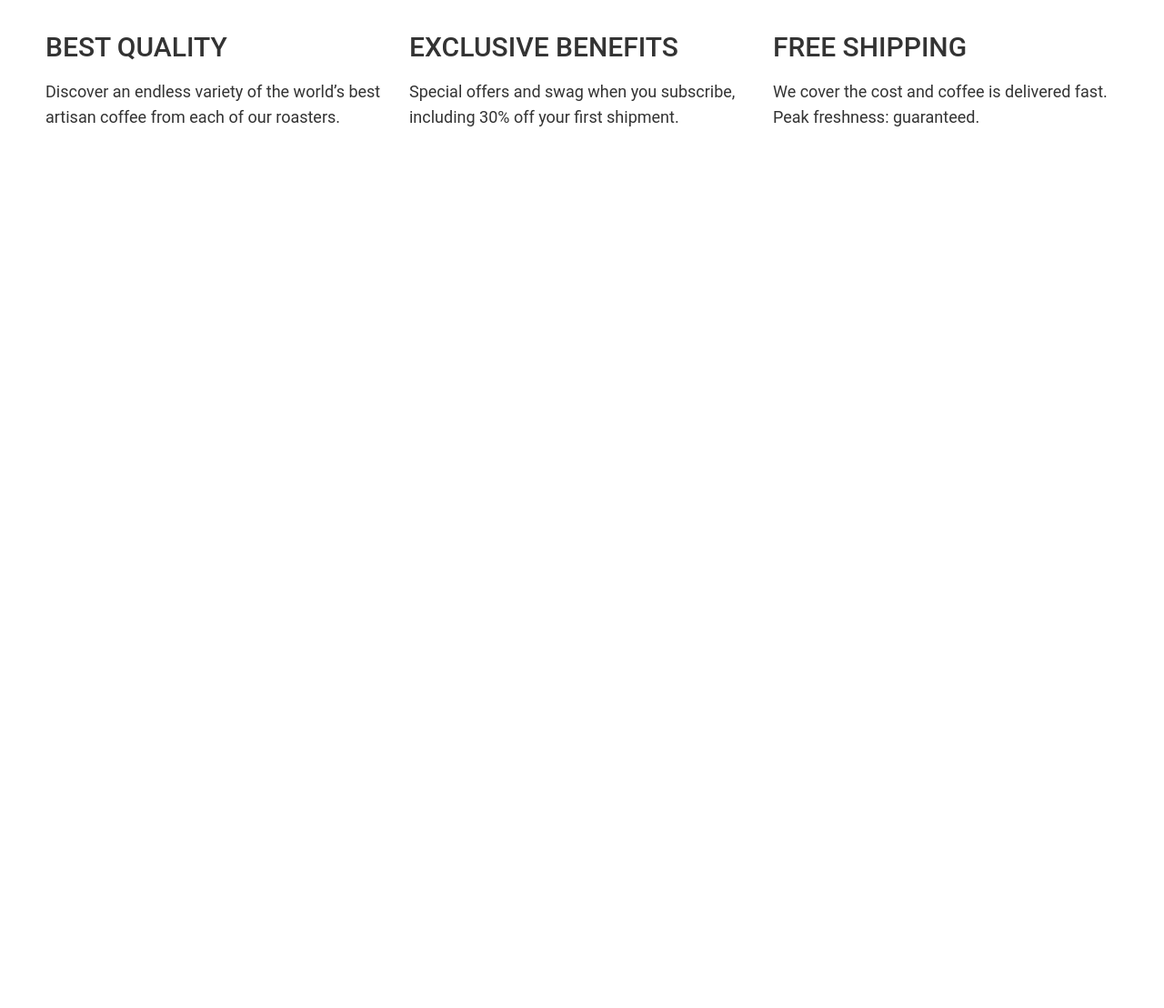
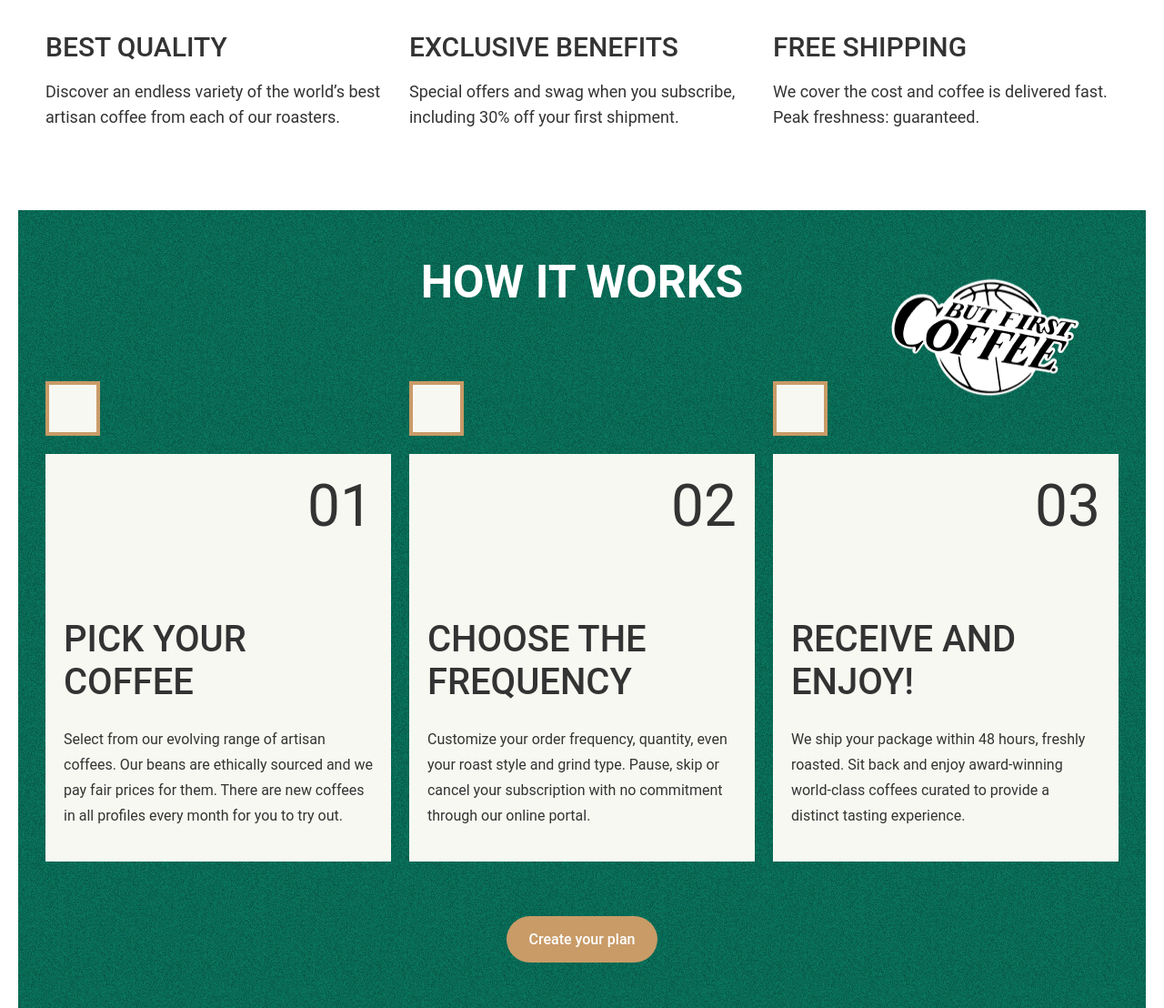
Before and after one commit to nodirbek27/Coffee-Roasters, a plain HTML site: page index.html in a window 1280 px wide. Shown: the part 3378-4486 px from the top of the page at 91% size. Before the commit the page ends 3659 px from the top, so only its background shows below. Drawn offline with Linux system fonts and the light colour scheme; a web font is replaced by a local one.

Commit message:
Add how-it-works section

```diff
--- a/css/style.css
+++ b/css/style.css
@@ -112,6 +112,18 @@ img {
 
 .button-green:active {
   background-color: var(--green-60);
+}
+
+.button-brown {
+  background-color: var(--brown);
+}
+
+.button-brown:hover {
+  background-color: var(--brown-80);
+}
+
+.button-brown:active {
+  background-color: var(--brown-60);
 }
 
 
@@ -408,3 +420,120 @@ img {
   width: 140px;
   height: 144px;
 }
+
+
+
+/* HOW-IT-WORKS */
+.index-how-inner {
+  position: relative;
+  display: flex;
+  flex-direction: column;
+  align-items: center;
+  margin-top: 0;
+  margin-bottom: 50px;
+  padding: 50px 30px;
+  background-color: var(--green);
+  background-image: url(../img/green-bg.jpg);
+}
+
+.index-how-heading {
+  margin-top: 0;
+  margin-bottom: 80px;
+  font-weight: 700;
+  font-size: 50px;
+  line-height: normal;
+  color: #fff;
+  text-transform: uppercase;
+  text-align: center;
+}
+
+.index-how-list {
+  display: flex;
+  padding: 0;
+  margin: 0;
+  margin-left: -20px;
+  list-style: none;
+  counter-reset: how-it-works;
+}
+
+.index-how-item {
+  display: flex;
+  flex-direction: column;
+  width: calc(100%/3 - 20px);
+  margin-top: 0;
+  margin-bottom: 60px;
+  margin-left: 20px;
+  counter-increment: how-it-works;
+}
+
+.index-how-item::before {
+  margin-bottom: 20px;
+  width: 60px;
+  height: 60px;
+  border: 4px solid var(--brown);
+  background-color: var(--light-bg);
+  content: "";
+}
+
+.index-how-item-info {
+  display: flex;
+  flex-direction: column;
+  flex-grow: 1;
+  padding: 20px;
+  background-color: var(--light-bg);
+}
+
+.index-how-item-info::before {
+  align-self: flex-end;
+  margin-bottom: 45px;
+  font-size: 64px;
+  line-height: 75px;
+  color: var(--text-color);
+  content: "0"counter(how-it-works);
+}
+
+.index-how-item-heading {
+  margin-bottom: 10px;
+  font-weight: 500;
+  font-size: 40px;
+  line-height: normal;
+  text-transform: uppercase;
+}
+
+
+.index-how-sticker {
+  position: absolute;
+  width: 227px;
+  height: 190px;
+  top: 41px;
+  right: 68px;
+}
+
+.index-how-cta:focus {
+  outline-color: var(--brown);
+}
+
+
+
+
+/* RETINA */
+@media
+only screen and (-webkit-min-device-pixel-ratio: 2),
+only screen and (   min--moz-device-pixel-ratio: 2),
+only screen and (     -o-min-device-pixel-ratio: 2/1),
+only screen and (        min-device-pixel-ratio: 2),
+only screen and (                min-resolution: 192dpi),
+only screen and (                min-resolution: 2dppx) {
+
+  .index-feature-inner {
+    background-image: url(../img/brown-bg@2x.jpg);
+  }
+
+  .index-how-inner {
+    background-image: url(../img/green-bg@2x.jpg);
+  }
+
+  .index-collection-inner {
+    background-image: url(../img/collaction@2x.jpg);
+  }
+}
--- a/index.html
+++ b/index.html
@@ -124,6 +124,41 @@
       </div>
     </div>
 
+
+    <!-- HOW-IT-WORKS -->
+    <div class="index-how">
+      <div class="container">
+        <div class="index-how-inner">
+          <h2 class="index-how-heading">How it works</h2>
+          <ol class="index-how-list">
+            <!-- INDEX-HOW -ITEM -->
+            <li class="index-how-item">
+              <div class="index-how-item-info">
+                <h3 class="index-how-item-heading">Pick your <br> coffee</h3>
+                <p class="index-how-item-text">Select from our evolving range of artisan coffees. Our beans are ethically sourced and we pay fair prices for them. There are new coffees in all profiles every month for you to try out.</p>
+              </div>
+            </li>
+            <!-- INDEX-HOW -ITEM -->
+            <li class="index-how-item">
+              <div class="index-how-item-info">
+                <h3 class="index-how-item-heading">Choose the <br> frequency</h3>
+                <p class="index-how-item-text">Customize your order frequency, quantity, even your roast style and grind type. Pause, skip or cancel your subscription with no commitment through our online portal.</p>
+              </div>
+            </li>
+            <!-- INDEX-HOW -ITEM -->
+            <li class="index-how-item">
+              <div class="index-how-item-info">
+                <h3 class="index-how-item-heading">Receive and <br> enjoy!</h3>
+                <p class="index-how-item-text">We ship your package within 48 hours, freshly roasted. Sit back and enjoy award-winning world-class coffees curated to provide a distinct tasting experience.</p>
+              </div>
+            </li>
+          </ol>
+          <a class="index-how-cta button button-brown" href="#">Create your plan</a>
+          <img class="index-how-sticker" src="img/coffee-first-sticker.png" alt="coffee-first-sticker" width="192" height="129" srcset="img/coffee-first-sticker.png 1x, img/coffee-first-sticker@2x.png 2x">
+        </div>
+      </div>
+    </div>
+
   </div>
 
 
```
Also changed, not shown: img/coffee-first-sticker.png (added), img/coffee-first-sticker@2x.png (added), img/green-bg.jpg (added), 1 other file.
